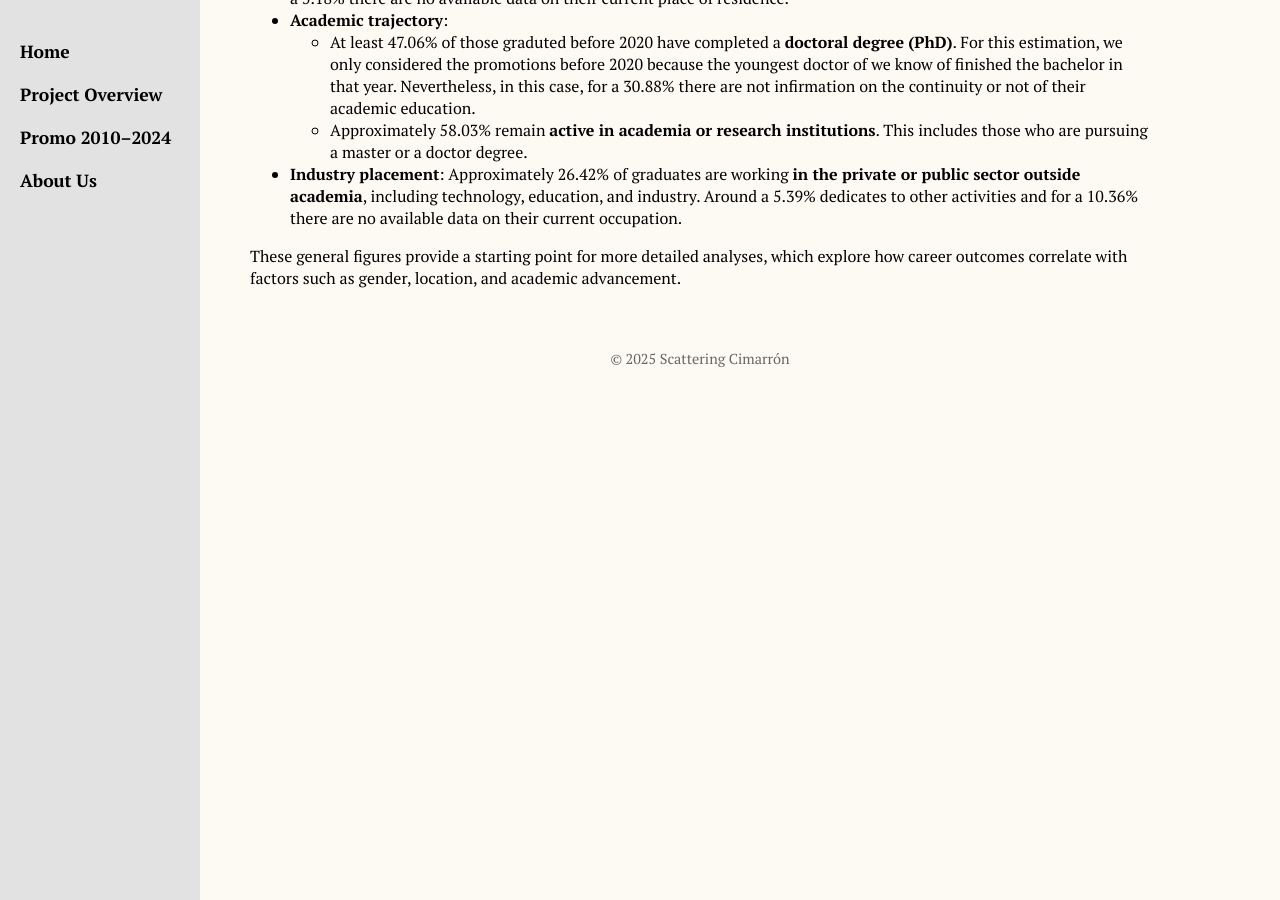
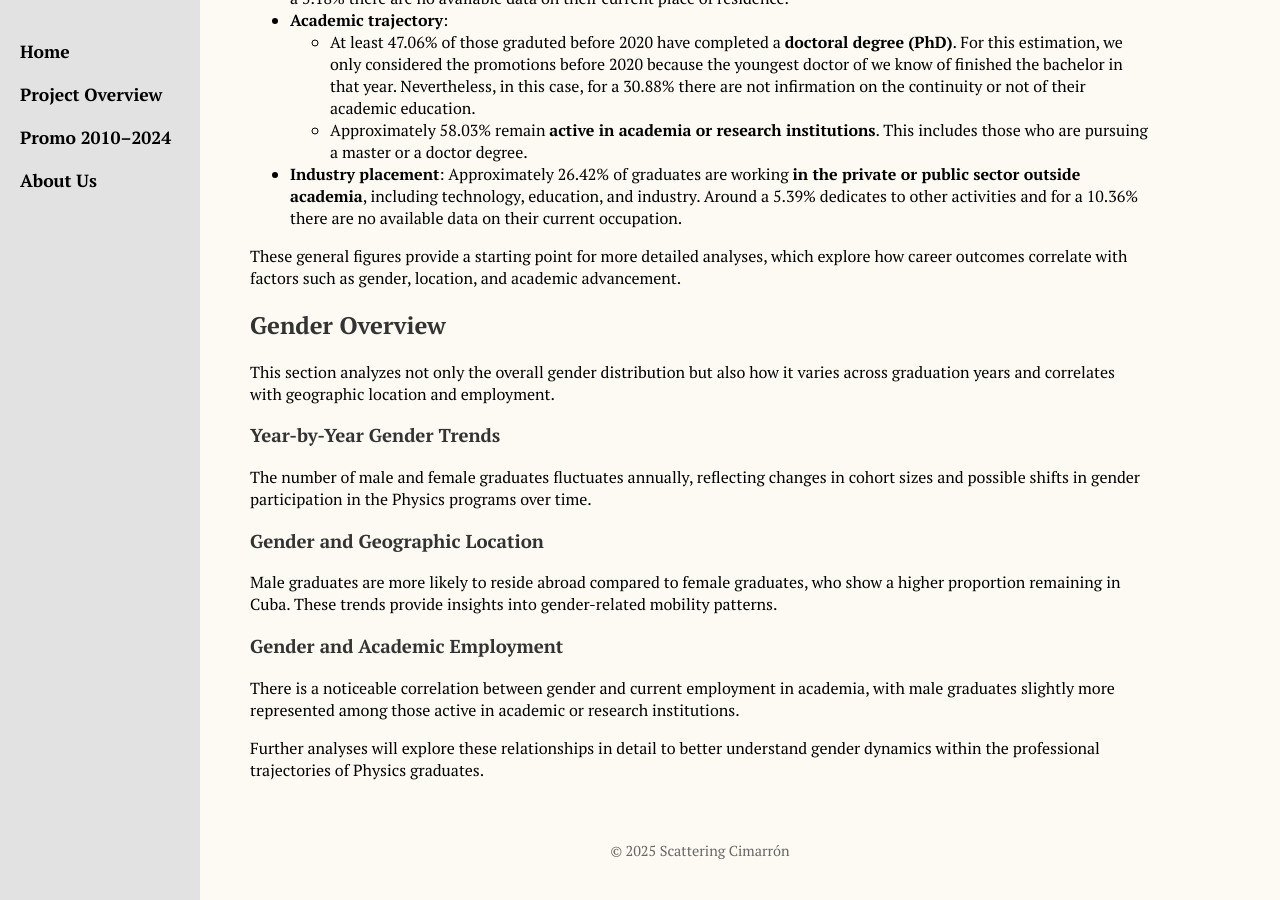
Before and after one commit to Gretica/Tracking_Cuban_Physicists, a Jekyll site: the page built from Promo_2010_2024.md, in a window 1280 px wide and 900 px high, scrolled down 1222 px. Built offline with Jekyll 4.4.1, drawn with Linux system fonts in a browser that asks for light colours.

Commit message:
Update Promo_2010_2024.md

```diff
--- a/Promo_2010_2024.md
+++ b/Promo_2010_2024.md
@@ -33,3 +33,21 @@ Key findings from this cohort include:
 - **Industry placement**: Approximately 26.42% of graduates are working **in the private or public sector outside academia**, including technology, education, and industry. Around a 5.39% dedicates to other activities and for a 10.36% there are no available data on their current occupation.
 
 These general figures provide a starting point for more detailed analyses, which explore how career outcomes correlate with factors such as gender, location, and academic advancement.
+
+## Gender Overview
+
+This section analyzes not only the overall gender distribution but also how it varies across graduation years and correlates with geographic location and employment.
+
+### Year-by-Year Gender Trends
+
+The number of male and female graduates fluctuates annually, reflecting changes in cohort sizes and possible shifts in gender participation in the Physics programs over time.
+
+### Gender and Geographic Location
+
+Male graduates are more likely to reside abroad compared to female graduates, who show a higher proportion remaining in Cuba. These trends provide insights into gender-related mobility patterns.
+
+### Gender and Academic Employment
+
+There is a noticeable correlation between gender and current employment in academia, with male graduates slightly more represented among those active in academic or research institutions.
+
+Further analyses will explore these relationships in detail to better understand gender dynamics within the professional trajectories of Physics graduates.
```
